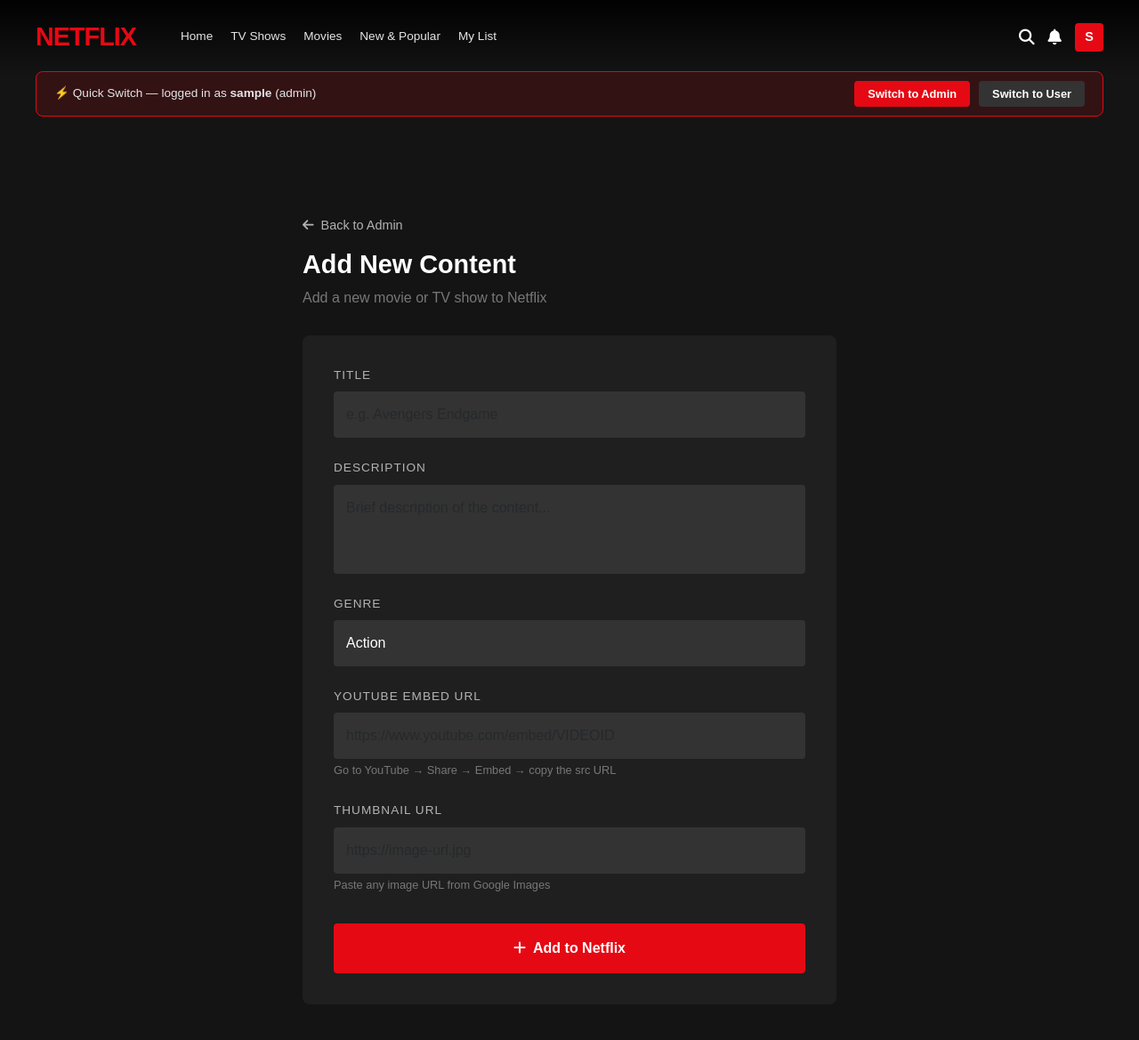
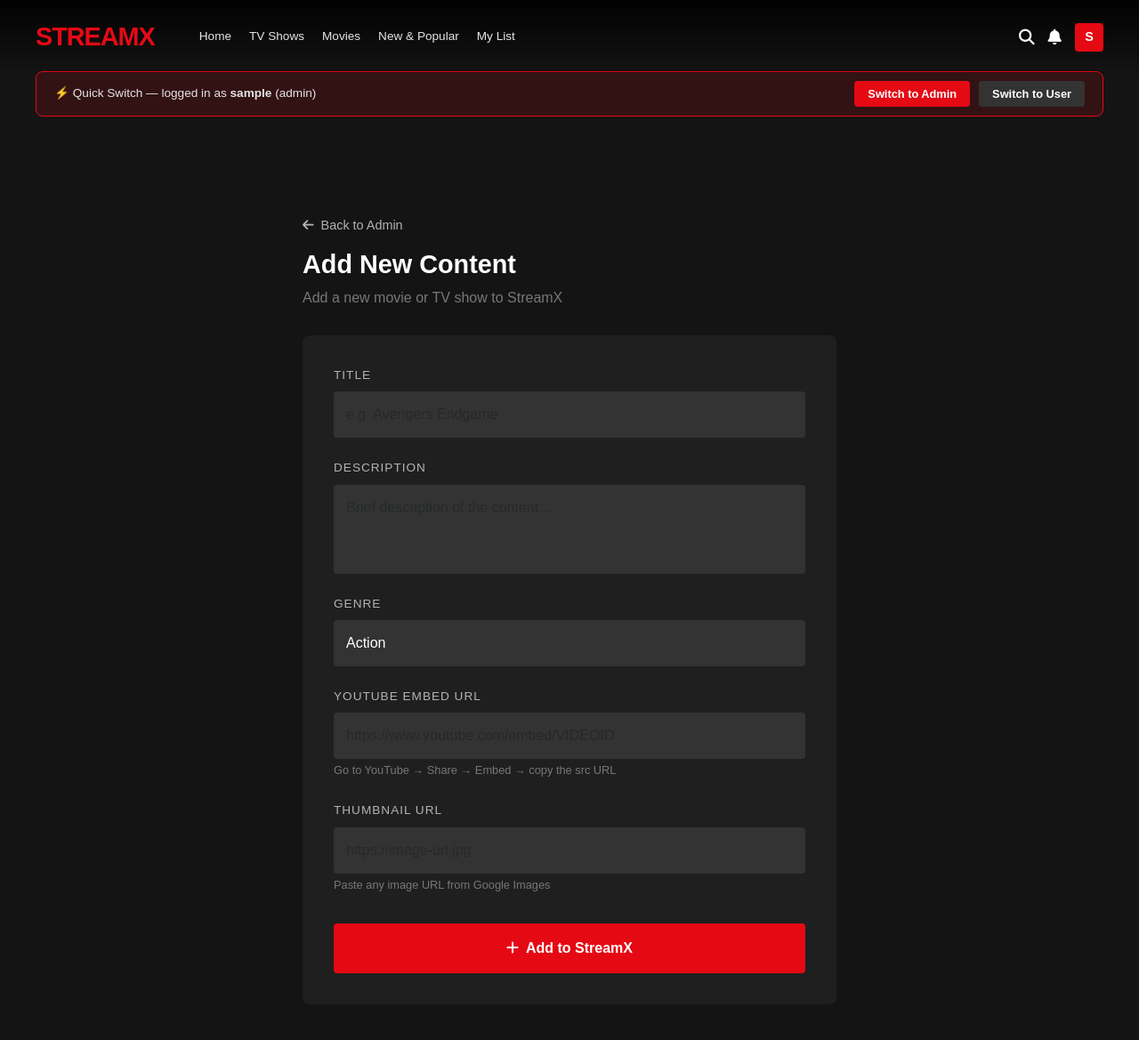
Before and after one commit to Bhagathskumar2006/netflix-clone, a Flask app: page /admin/add in a window 1280 px wide. Shown: the whole page at 89% size. Run offline with Flask 3, Linux system fonts and the light colour scheme; the visitor is signed in with stand-in values (Sample User, id 1); data that the repository does not hold is empty.

Commit message:
Rename Netflix to StreamX

```diff
--- a/app/templates/add_content.html
+++ b/app/templates/add_content.html
@@ -5,7 +5,7 @@
         <div style="margin-bottom:30px;">
             <a href="/admin" style="color:#b3b3b3; text-decoration:none; font-size:0.9rem;"><i class="fas fa-arrow-left me-2"></i>Back to Admin</a>
             <h2 style="font-size:1.8rem; font-weight:900; margin-top:15px;">Add New Content</h2>
-            <p style="color:#777;">Add a new movie or TV show to Netflix</p>
+            <p style="color:#777;">Add a new movie or TV show to StreamX</p>
         </div>
         <div style="background:#1f1f1f; border-radius:8px; padding:35px;">
             <form method="POST">
@@ -42,7 +42,7 @@
                     <small style="color:#777; font-size:0.8rem;">Paste any image URL from Google Images</small>
                 </div>
                 <button type="submit" class="btn w-100 btn-lg mt-2" style="background:#e50914; color:white; font-weight:700; padding:15px; border-radius:4px; font-size:1rem;">
-                    <i class="fas fa-plus me-2"></i>Add to Netflix
+                    <i class="fas fa-plus me-2"></i>Add to StreamX
                 </button>
             </form>
         </div>
--- a/app/templates/admin.html
+++ b/app/templates/admin.html
@@ -4,7 +4,7 @@
     <div style="display:flex; justify-content:space-between; align-items:center; margin-bottom:30px;">
         <div>
             <h2 style="font-size:1.8rem; font-weight:900;">Admin Dashboard</h2>
-            <p style="color:#777; margin:0;">Manage your Netflix content</p>
+            <p style="color:#777; margin:0;">Manage your StreamX content</p>
         </div>
         <a href="/admin/add" style="background:#e50914; color:white; padding:10px 24px; border-radius:4px; text-decoration:none; font-weight:700; font-size:0.95rem;"><i class="fas fa-plus me-2"></i>Add Content</a>
     </div>
--- a/app/templates/base.html
+++ b/app/templates/base.html
@@ -3,12 +3,12 @@
 <head>
     <meta charset="UTF-8">
     <meta name="viewport" content="width=device-width, initial-scale=1.0">
-    <title>Netflix</title>
+    <title>StreamX</title>
     <link href="https://cdn.jsdelivr.net/npm/bootstrap@5.3.0/dist/css/bootstrap.min.css" rel="stylesheet">
     <link href="https://cdnjs.cloudflare.com/ajax/libs/font-awesome/6.4.0/css/all.min.css" rel="stylesheet">
     <style>
         * { margin: 0; padding: 0; box-sizing: border-box; }
-        body { background-color: #141414; color: white; font-family: 'Netflix Sans', Arial, sans-serif; }
+        body { background-color: #141414; color: white; font-family: 'StreamX Sans', Arial, sans-serif; }
         .navbar { background: linear-gradient(to bottom, rgba(0,0,0,0.9) 0%, transparent 100%); padding: 15px 40px; position: fixed; top: 0; width: 100%; z-index: 1000; transition: background 0.3s; }
         .navbar.scrolled { background: #141414 !important; }
         .navbar-brand img { height: 35px; }
@@ -30,10 +30,10 @@
         .profile-option:hover { background: rgba(255,255,255,0.1); color: white; }
         .profile-option .avatar { width: 40px; height: 40px; border-radius: 4px; display: flex; align-items: center; justify-content: center; font-weight: bold; font-size: 1rem; }
         .content-area { padding-top: 70px; }
-        .btn-netflix { background: #e50914; color: white; border: none; padding: 8px 20px; border-radius: 4px; font-weight: 600; transition: background 0.2s; }
-        .btn-netflix:hover { background: #f40612; color: white; }
-        .btn-netflix-outline { background: transparent; color: white; border: 1px solid white; padding: 8px 20px; border-radius: 4px; font-weight: 600; transition: all 0.2s; }
-        .btn-netflix-outline:hover { background: rgba(255,255,255,0.1); color: white; }
+        .btn-streamx { background: #e50914; color: white; border: none; padding: 8px 20px; border-radius: 4px; font-weight: 600; transition: background 0.2s; }
+        .btn-streamx:hover { background: #f40612; color: white; }
+        .btn-streamx-outline { background: transparent; color: white; border: 1px solid white; padding: 8px 20px; border-radius: 4px; font-weight: 600; transition: all 0.2s; }
+        .btn-streamx-outline:hover { background: rgba(255,255,255,0.1); color: white; }
         .flash-messages { position: fixed; top: 80px; right: 20px; z-index: 9999; }
         /* Quick switch banner */
         .quick-switch { background: rgba(229,9,20,0.15); border: 1px solid #e50914; border-radius: 8px; padding: 10px 20px; margin: 80px 40px 0; display: flex; align-items: center; justify-content: space-between; }
@@ -50,7 +50,7 @@
 <nav class="navbar" id="mainNav">
     <div class="d-flex align-items-center justify-content-between w-100">
         <div class="d-flex align-items-center gap-4">
-            <a class="navbar-brand text-decoration-none" href="/"><span>NETFLIX</span></a>
+            <a class="navbar-brand text-decoration-none" href="/"><span>STREAMX</span></a>
             {% if current_user.is_authenticated %}
             <div class="nav-links d-none d-md-flex">
                 <a href="/dashboard">Home</a>
@@ -79,7 +79,7 @@
                 </div>
             </div>
             {% else %}
-            <a href="/login" class="btn-netflix btn">Sign In</a>
+            <a href="/login" class="btn-streamx btn">Sign In</a>
             {% endif %}
         </div>
     </div>
--- a/app/templates/index.html
+++ b/app/templates/index.html
@@ -13,12 +13,12 @@
 </div>
 
 <div style="padding: 40px 60px; background:#141414;">
-    <h3 style="font-size:1.4rem; font-weight:700; margin-bottom:20px;">Popular on Netflix</h3>
+    <h3 style="font-size:1.4rem; font-weight:700; margin-bottom:20px;">Popular on StreamX</h3>
     <div class="row g-3">
         {% for movie in movies %}
         <div class="col-6 col-md-3 col-lg-2">
             <div onclick="window.location='/watch/{{ movie.id }}'" style="cursor:pointer; position:relative; border-radius:4px; overflow:hidden; transition:transform 0.3s, box-shadow 0.3s;" onmouseover="this.style.transform='scale(1.08)';this.style.zIndex='10';this.style.boxShadow='0 10px 30px rgba(0,0,0,0.8)'" onmouseout="this.style.transform='scale(1)';this.style.zIndex='1';this.style.boxShadow='none'">
-                <img src="{{ movie.thumbnail }}" style="width:100%; height:150px; object-fit:cover;" onerror="this.src='https://via.placeholder.com/300x150/1f1f1f/e50914?text=Netflix'">
+                <img src="{{ movie.thumbnail }}" style="width:100%; height:150px; object-fit:cover;" onerror="this.src='https://via.placeholder.com/300x150/1f1f1f/e50914?text=StreamX'">
                 <div style="position:absolute; bottom:0; left:0; right:0; background:linear-gradient(transparent, rgba(0,0,0,0.9)); padding:20px 8px 8px;">
                     <div style="font-size:0.75rem; font-weight:600;">{{ movie.title }}</div>
                     <span style="background:#e50914; font-size:0.65rem; padding:1px 6px; border-radius:2px;">{{ movie.genre }}</span>
--- a/app/templates/login.html
+++ b/app/templates/login.html
@@ -19,7 +19,7 @@
             </div>
             <a href="#" style="color:#b3b3b3; font-size:0.85rem; text-decoration:none;">Need help?</a>
         </div>
-        <p style="color:#737373; font-size:1rem;">New to Netflix? <a href="/register" style="color:white; text-decoration:none; font-weight:600;">Sign up now</a></p>
+        <p style="color:#737373; font-size:1rem;">New to StreamX? <a href="/register" style="color:white; text-decoration:none; font-weight:600;">Sign up now</a></p>
         <p style="color:#8c8c8c; font-size:0.8rem; margin-top:15px;">This page is protected by Google reCAPTCHA to ensure you're not a bot.</p>
 
         <!-- Quick Login Box -->
```
Also changed, not shown: 1 other file.
